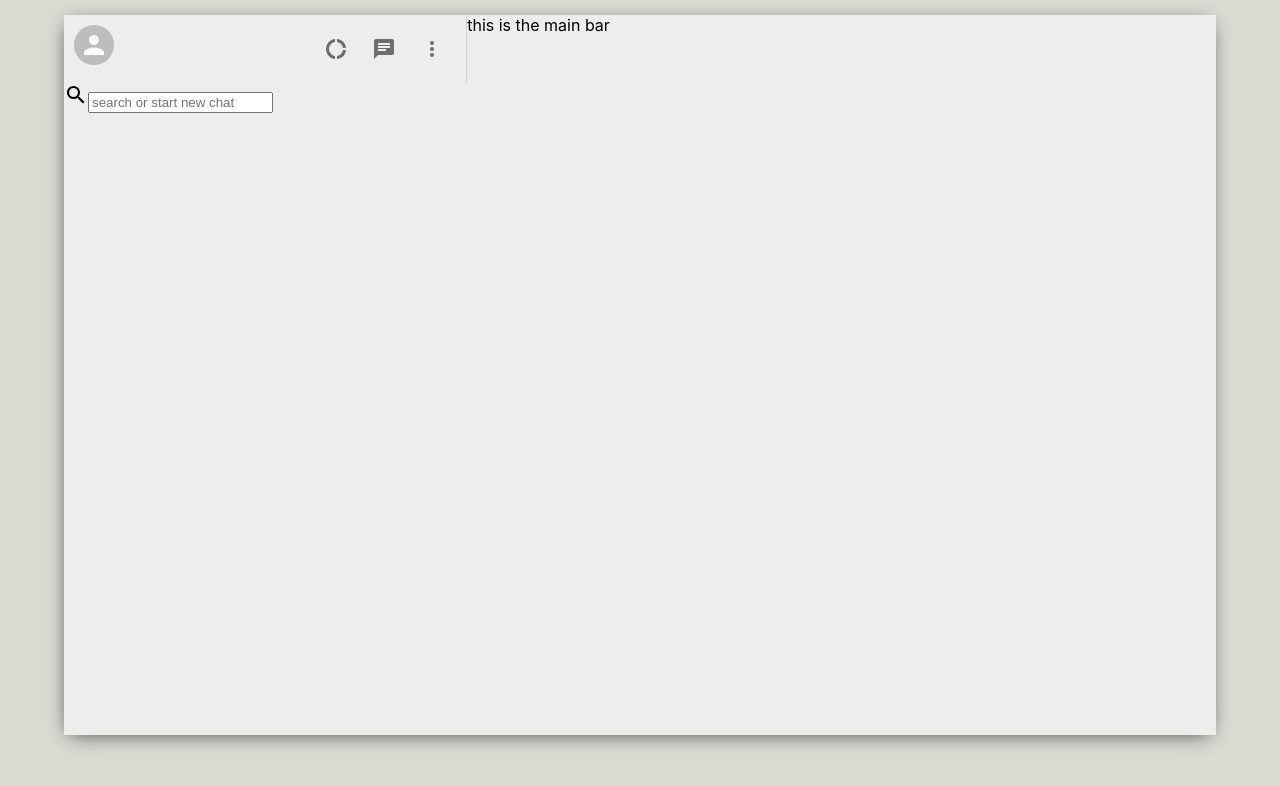
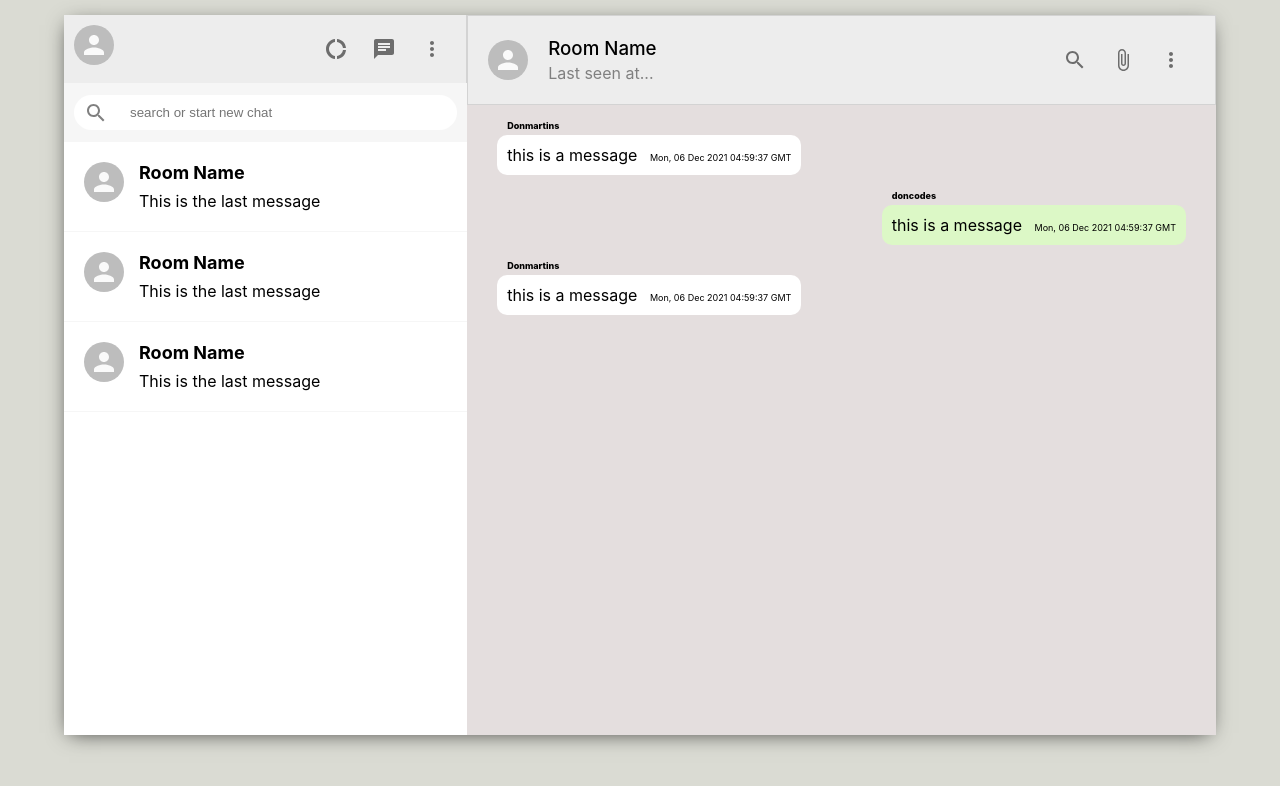
Before and after one commit to WizardChiboy/whatsapp_clone_code_challenge, a React (Create React App) app: page / in a window 1280 px wide. Shown: the top 786 px of the page. Built offline with nearby package versions, Linux system fonts and the light colour scheme.

Commit message:
some edits

```diff
--- a/src/components/Chat.css
+++ b/src/components/Chat.css
@@ -3,3 +3,62 @@
   flex-direction: column;
   flex: 0.65;
 }
+
+
+.chat-header {
+  padding: 20px;
+  display: flex;
+  align-items: center;
+  border: 1px solid lightgray;
+}
+
+.chat-headerInfo {
+  flex: 1;
+  padding-left: 20px;
+}
+
+.chat-headerInfo > h3 {
+  margin-bottom: 3px;
+  font-weight: 500;
+}
+
+.chat-headerInfo > p {
+  color: gray;
+}
+
+.chat-body {
+  flex: 1;
+  background: rgb(228, 222, 222);
+  /* background-position: center;
+  background-repeat: no-repeat; */
+  padding: 30px;
+  overflow: scroll;
+}
+
+.chat-message {
+  position: relative;
+  font-size: 16px;
+  padding: 10px;
+  width: fit-content;
+  border-radius: 10px;
+  background-color: white;
+  margin-bottom: 30px;
+}
+
+.chat-reciever {
+margin-left: auto;
+background-color: #dcf8c6;
+}
+
+
+.chat-timestamp {
+  font-size: xx-small;
+  margin-left: 10px;
+}
+
+.chat-name {
+  position: absolute;
+  top: -15px;
+  font-weight: 800;
+  font-size: xx-small;
+}
--- a/src/components/Chat.js
+++ b/src/components/Chat.js
@@ -1,10 +1,53 @@
 import React from "react";
 import "./Chat.css";
+import { SearchOutlined, AttachFile, MoreVert } from "@material-ui/icons";
+import { Avatar, IconButton } from "@material-ui/core";
 
 function Chat() {
   return (
     <>
-      <div className="chat">this is the main bar</div>
+      <div className="chat">
+        <div className="chat-header">
+          <Avatar />
+
+          <div className="chat-headerInfo">
+            <h3> Room Name</h3>
+            <p> Last seen at...</p>
+          </div>
+
+          <div className="chat-headerRight">
+            <IconButton>
+              <SearchOutlined />
+            </IconButton>
+
+            <IconButton>
+              <AttachFile />
+            </IconButton>
+
+            <IconButton>
+              <MoreVert />
+            </IconButton>
+          </div>
+        </div>
+
+        <div className="chat-body">
+          <p className="chat-message">
+            <span className="chat-name"> Donmartins </span>
+            this is a message
+            <span className="chat-timestamp"> {new Date().toUTCString()} </span>
+          </p>
+          <p className="chat-message chat-reciever">
+            <span className="chat-name"> doncodes </span>
+            this is a message
+            <span className="chat-timestamp"> {new Date().toUTCString()} </span>
+          </p>
+          <p className="chat-message">
+            <span className="chat-name"> Donmartins </span>
+            this is a message
+            <span className="chat-timestamp"> {new Date().toUTCString()} </span>
+          </p>
+        </div>
+      </div>
     </>
   );
 }
--- a/src/components/SideBar.css
+++ b/src/components/SideBar.css
@@ -19,9 +19,43 @@
   min-width: 10vw;
 }
 
-.sidebar_headerRight > .MuiSvgIcon-Root {
+.sidebar_headerRight > .MuiSvgIcon-root {
 
   margin-right: 2vw;
   font-size: 24px !important;
 
 }
+
+.sidebar-search {
+  display: flex;
+  align-items: center;
+  background: #f6f6f6;
+  height: 39px;
+  padding: 10px;
+}
+
+.sidebar-searchContainer {
+  display: flex;
+  align-items: center;
+  background-color: white;
+  width: 100%;
+  height: 35px;
+  border-radius: 20px;
+}
+
+.sidebar-searchContainer > .MuiSvgIcon-root {
+  color: gray;
+  padding: 10px;
+}
+
+.sidebar-searchContainer > input {
+  border: none;
+  margin-left: 10px;
+  outline-width: 0;
+}
+
+.sidebar-chats {
+  flex: 1;
+  background-color: white;
+  overflow: scroll;
+}
--- a/src/components/SideBar.js
+++ b/src/components/SideBar.js
@@ -6,6 +6,7 @@ import ChatIcon from "@material-ui/icons/Chat"
 import {SearchOutlined} from  "@material-ui/icons"
 
 import {Avatar, IconButton} from "@material-ui/core"
+import SidebarChat from "./SidebarChat";
 
 function SideBar() {
 
@@ -38,6 +39,13 @@ function SideBar() {
         <input type="text" placeholder="search or start new chat"/>
         </div>
         </div>
+
+        <div className="sidebar-chats">
+          <SidebarChat/>
+          <SidebarChat/>
+          <SidebarChat/>
+
+        </div>
       </div>
     </>
   );
--- /dev/null
+++ b/src/components/SidebarChat.css
@@ -0,0 +1,21 @@
+.sidebarChat {
+    display: flex;
+    padding: 20px;
+    cursor: pointer;
+    border-bottom: 1px solid #f6f6f6;
+}
+
+.sidebarChat:hover {
+    background-color: #ebebeb;
+}
+
+.sidebarChat-info > h2 {
+
+    font-size: 18px;
+    margin-bottom: 8px;
+
+}
+
+.sidebarChat-info {
+    margin-left: 15px;
+}
--- /dev/null
+++ b/src/components/SidebarChat.js
@@ -0,0 +1,23 @@
+import { Avatar } from '@material-ui/core'
+import React from 'react'
+import "./SidebarChat.css"
+
+function SidebarChat() {
+    return (
+        <>
+
+        <div className="sidebarChat">
+            <Avatar/>
+
+            <div className="sidebarChat-info">
+
+                <h2>Room Name</h2>
+                <p> This is the last message </p>
+            </div>
+        </div>
+
+        </>
+    )
+}
+
+export default SidebarChat
```
